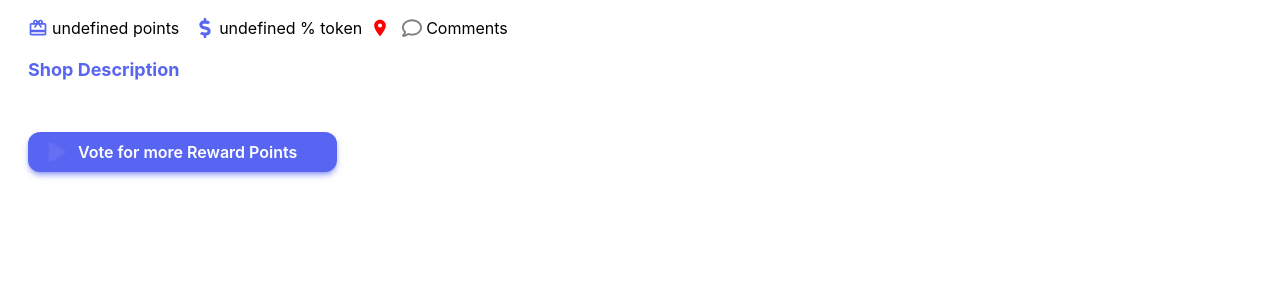
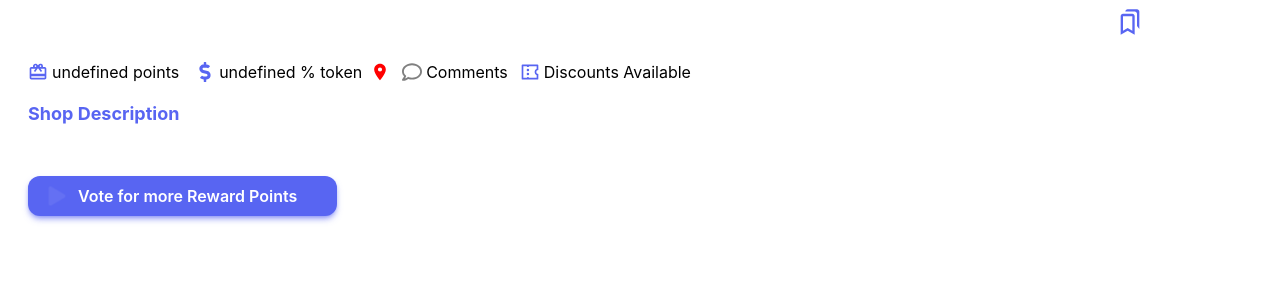
Before and after one commit to RarbitStartUp/Rabit, a Next.js app: page /shops/ShopDetail in a window 1280 px wide. Shown: the top 300 px of the page. Built offline with nearby package versions, Linux system fonts and the light colour scheme.

Commit message:
bookmark

```diff
--- a/pages/shops/ShopDetail.js
+++ b/pages/shops/ShopDetail.js
@@ -1,7 +1,9 @@
 import Image from 'next/image'
+import { RiCoupon3Line } from 'react-icons/ri'
 import { FaDollarSign, FaRegComment } from 'react-icons/fa'
 import { MdRoom, MdBookmarks, MdFavorite, MdRedeem } from 'react-icons/md'
 import { FaPlay } from 'react-icons/fa'
+import { BiBookmarks } from 'react-icons/bi'
 
 export default function ShopDetail({
   shopName,
@@ -31,8 +33,19 @@ export default function ShopDetail({
 
       <div className="ml-5">
         {/* ShopName and Categories */}
-        <p className="m-2 text-lg font-bold text-[#5865F2]">{categories}</p>
+        <div className="flex  max-w-6xl justify-between">
+          <p className="m-2 text-lg font-bold text-[#5865F2]">{categories}</p>
+          <div className=" flex flex-row items-center justify-end space-x-4 pr-5">
+            <button
+              className=" flex flex-row items-center justify-center md:m-2"
+              onClick={() => {}}
+            >
+              <BiBookmarks className="h-7 w-7 text-[#5865F2]" />
+            </button>
+          </div>
+        </div>
         <h1 className="m-2 text-2xl font-bold dark:text-white">{shopName}</h1>
+
         {/* Subtile Details */}
         <div className="flex flex-row flex-wrap space-x-2">
           <div className="m-2 flex flex-row items-center">
@@ -53,6 +66,14 @@ export default function ShopDetail({
             <FaRegComment size={20} color="grey" className="dark:text-white" />
             <h1 className="pl-1 dark:text-white">Comments</h1>
           </div>
+          <div className="m-2 flex flex-row items-center pl-1">
+            <RiCoupon3Line
+              size={20}
+              color="#5865F2"
+              className="dark:text-white"
+            />
+            <h1 className="pl-1 dark:text-white">Discounts Available</h1>
+          </div>
         </div>
         <p className="m-2 text-lg font-bold text-[#5865F2]">Shop Description</p>
         <p className="m-2 text-sm text-[#7b80b3]">{description}</p>
```
Also changed, not shown: 1 other file (tests, documents, lock files or other folders).
